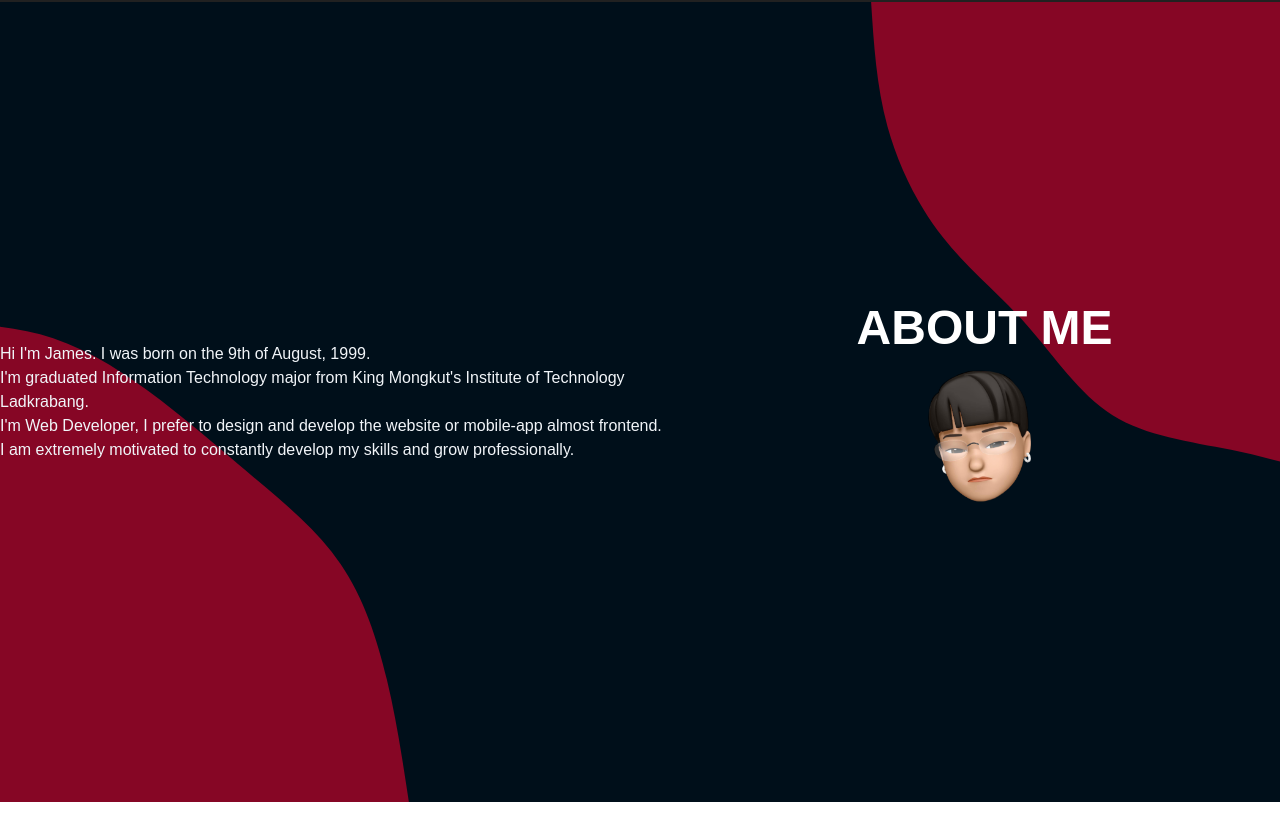
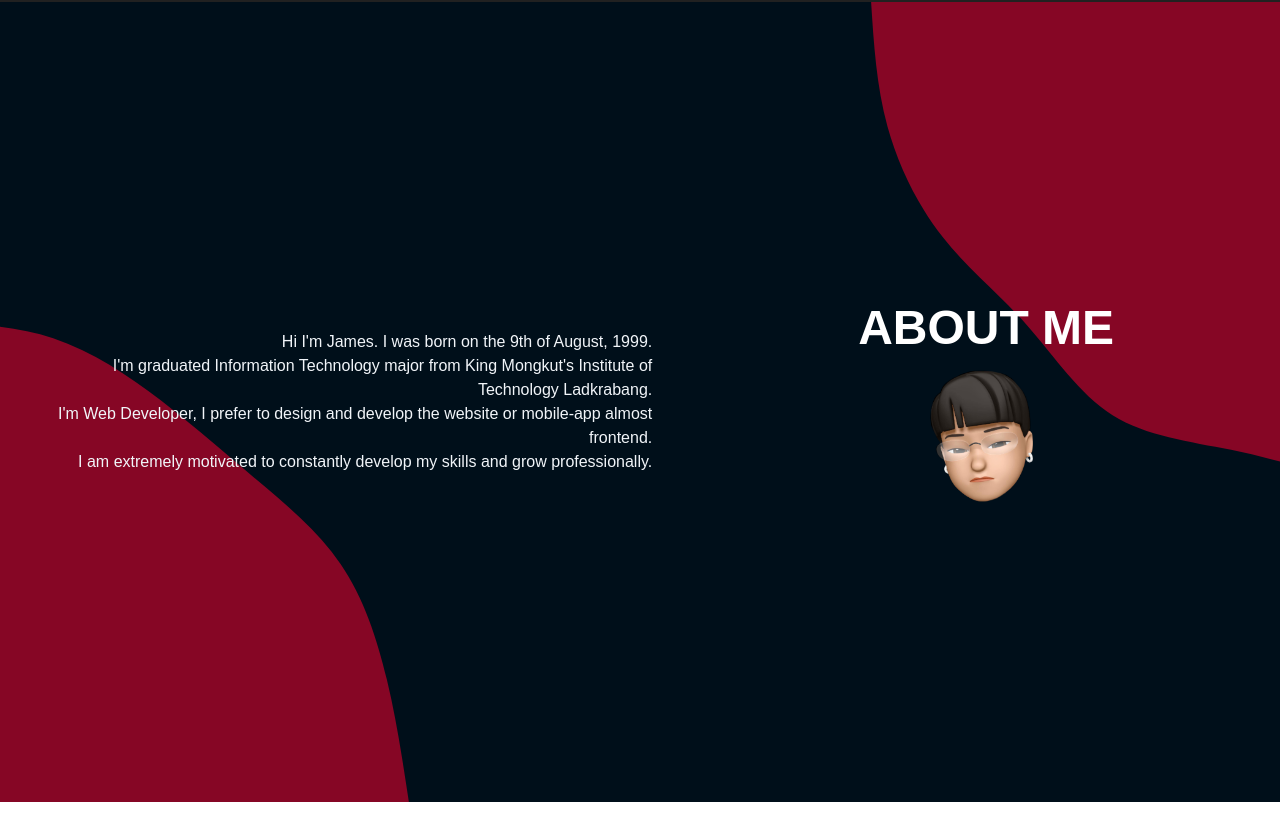
Before and after one commit to jamesmhee/portfolio, a React (Vite) app: page / in a window 1280 px wide. Shown: the part 807-1647 px from the top of the page. Built offline with nearby package versions, Linux system fonts and the light colour scheme; a web font is replaced by a local one.

Commit message:
edit home and about and edit to one page website

```diff
--- a/src/pages/About.jsx
+++ b/src/pages/About.jsx
@@ -4,12 +4,12 @@ import arprofile from '../assets/arprofile.png'
 const About = () => {
   return (
     <div id="about" className="bg-about-2 bg-slate-900 bg-cover bg-center flex md:flex-row flex-col justify-center items-center text-slate-100 min-h-screen">
-      <div className='md:w-7/12 grow-0 p-5 md:p-0 flex flex-col text-center md:text-left'>
+      <div className='md:order-1 order-2 md:w-7/12 grow-0 p-10 flex flex-col text-center md:text-right'>
         Hi I'm James. I was born on the 9th of August, 1999.<br></br>I'm graduated Information Technology major from King Mongkut's Institute of Technology Ladkrabang.<br></br>
         I'm Web Developer, I prefer to design and develop the website or mobile-app almost frontend.<br></br>I am extremely motivated to constantly develop my skills and grow professionally.
 
       </div>
-      <div className='md:w-6/12 grow-0 mx-auto flex flex-col items-center md:text-xl text-lg'>
+      <div className='md:order-2 order-1 md:w-6/12 grow-0 mx-auto flex flex-col items-center md:text-xl text-lg'>
         <h1 className='text-white font-semibold'>
           ABOUT ME
         </h1>
--- a/tailwind.config.js
+++ b/tailwind.config.js
@@ -13,8 +13,8 @@ export default {
       '2xl': "5rem"
     },
     backgroundImage: {
-      'about': "url('./src/assets/bgabout.svg')",
-      'about-2': "url('./src/assets/bg-about.svg')"
+      'about': "url('/src/assets/bgabout.svg')",
+      'about-2': "url('/src/assets/bg-about.svg')"
     },
     screens: {
       sm: '400px',
```
